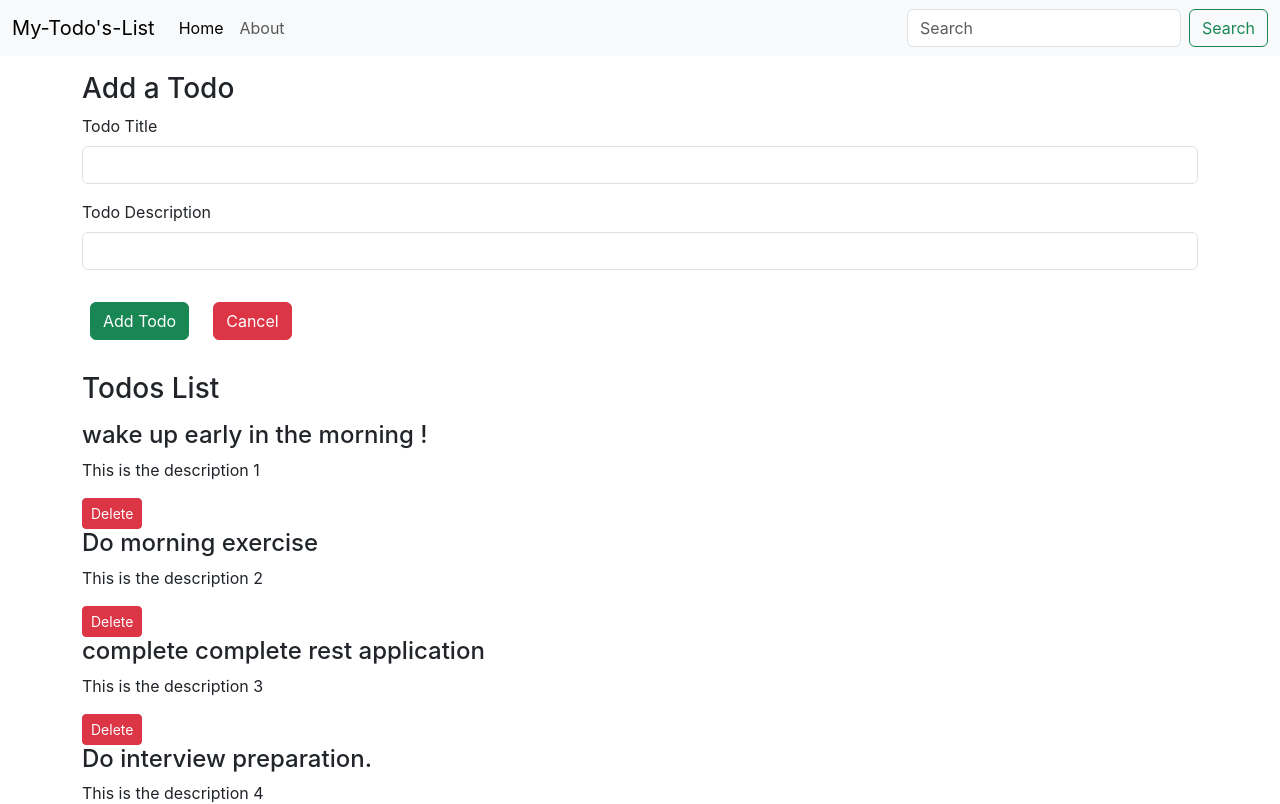
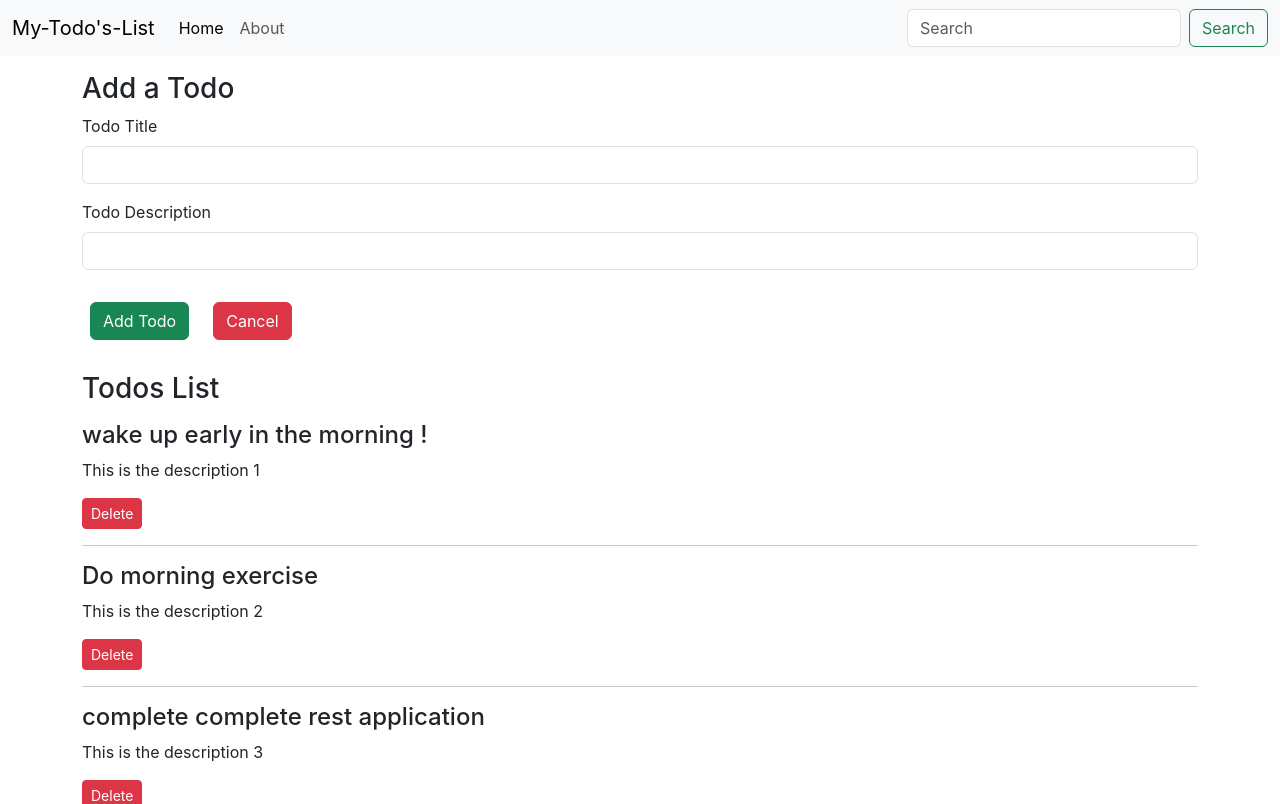
Before and after one commit to GauriHDeshpande/todo-list, a React (Create React App) app: page / in a window 1280 px wide. Shown: the top 804 px of the page. Built offline with nearby package versions, Linux system fonts and the light colour scheme.

Commit message:
added horizontal lines between todos

```diff
--- a/src/MyComponents/Todos.js
+++ b/src/MyComponents/Todos.js
@@ -3,17 +3,21 @@ import TodoItem from './TodoItem';
 
 export default function Todos(props) {
   const myStyle = {
-    minHeight : "100vh",
+    minHeight: "100vh",
     margin: "50px auto"
   }
   return (
-    <>
       <div className='container my-3' style={myStyle}>
         <h3 className='my-3'>Todos List</h3>
-        {props.todos.length === 0 ? "No todos to display" : props.todos.map((todo) => {
-          return <TodoItem todo={todo} key={todo.sno} onDelete={props.onDelete}/>
-        })}
+        {props.todos.length === 0 ? "No todos to display" :
+          props.todos.map((todo) => {
+            return (
+              <>
+                <TodoItem todo={todo} key={todo.sno} onDelete={props.onDelete} /><hr />
+              </>
+            )
+          })
+        }
       </div>
-    </>
   );
 }
```
